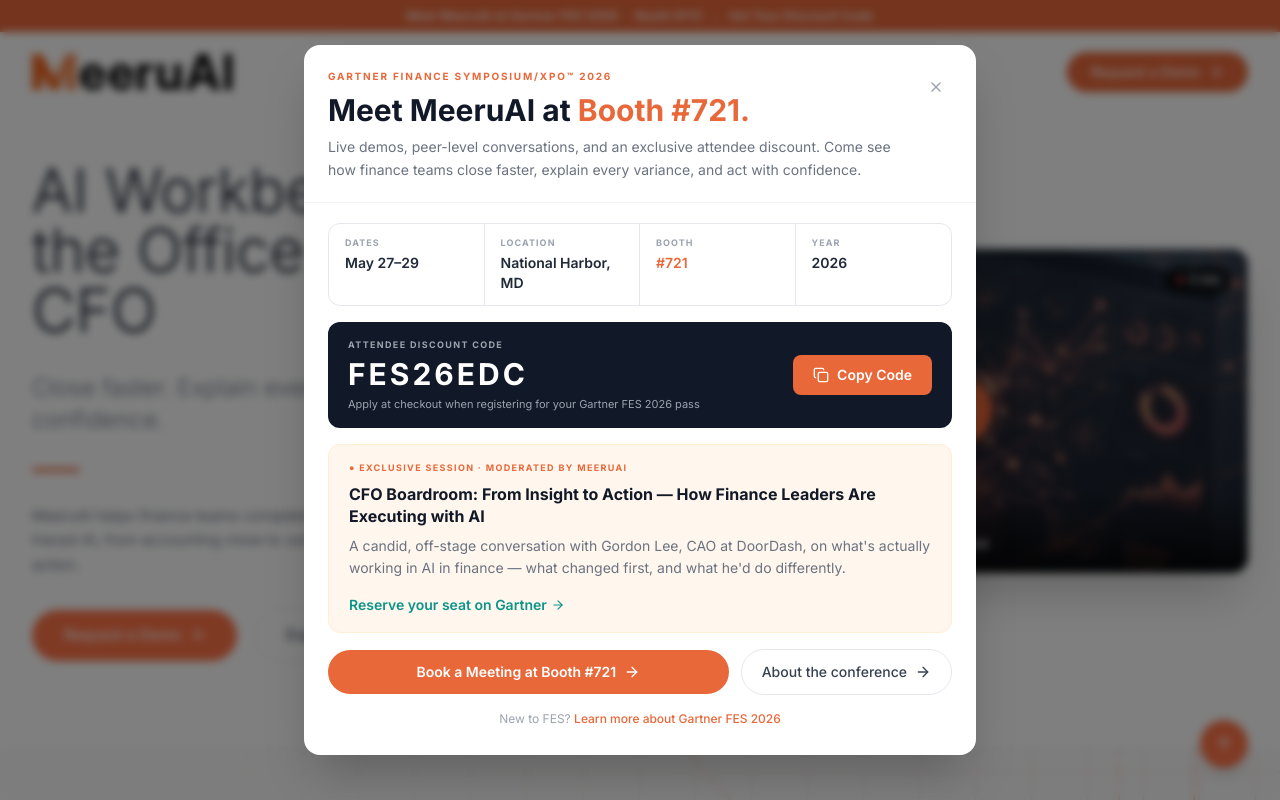
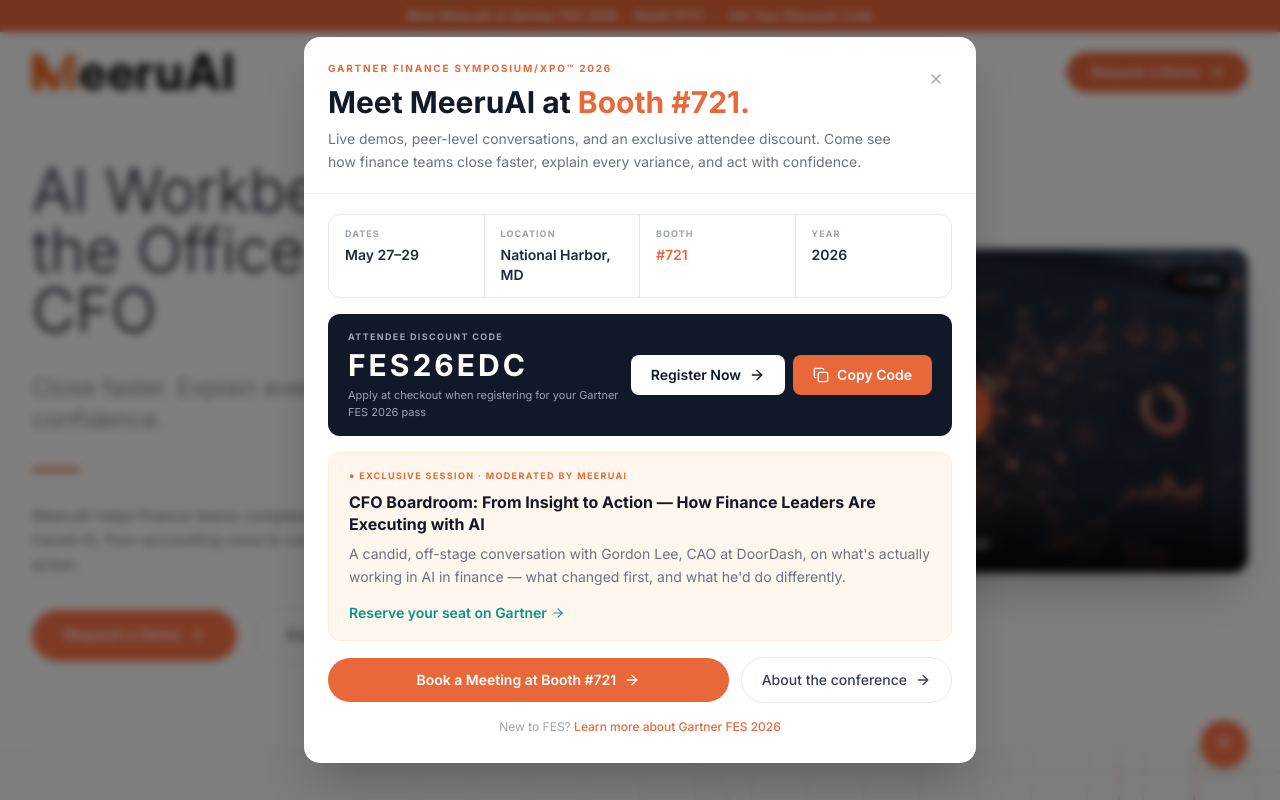
Before and after one commit to Saipraveen1234/MEERUAI, a Next.js app: page / in a window 1280 px wide. Both pictures are taken after a click on the button 640 px from the left and 16 px from the top of the page. Shown: the top 800 px of the page. Built offline with nearby package versions, Linux system fonts and the light colour scheme.

Commit message:
register-button-added

```diff
--- a/app/shared/GartnerModal.tsx
+++ b/app/shared/GartnerModal.tsx
@@ -115,13 +115,23 @@
                       Apply at checkout when registering for your Gartner FES 2026 pass
                     </p>
                   </div>
+                  <div className="flex items-center gap-2 self-start sm:self-auto shrink-0">
+                    <a
+                      href="https://www.gartner.com/en/conferences/na/cfo-finance-us/register"
+                      target="_blank"
+                      rel="noopener noreferrer"
+                      className="flex items-center gap-2 px-5 py-2.5 rounded-lg bg-white text-gray-900 text-sm font-semibold hover:bg-gray-100 transition-colors"
+                    >
+                      Register Now <ArrowRight className="w-4 h-4" />
+                    </a>
                     <button
                       onClick={handleCopy}
-                    className="self-start sm:self-auto flex items-center gap-2 px-5 py-2.5 rounded-lg bg-meeru-orange text-white text-sm font-semibold hover:bg-meeru-orange/90 transition-colors shrink-0"
+                      className="flex items-center gap-2 px-5 py-2.5 rounded-lg bg-meeru-orange text-white text-sm font-semibold hover:bg-meeru-orange/90 transition-colors"
                     >
                       {copied ? <Check className="w-4 h-4" /> : <Copy className="w-4 h-4" />}
                       {copied ? "Copied!" : "Copy Code"}
                     </button>
+                  </div>
                 </div>
 
                 {/* Session card */}
```
Lines whose indentation alone changed are shown as unchanged.
